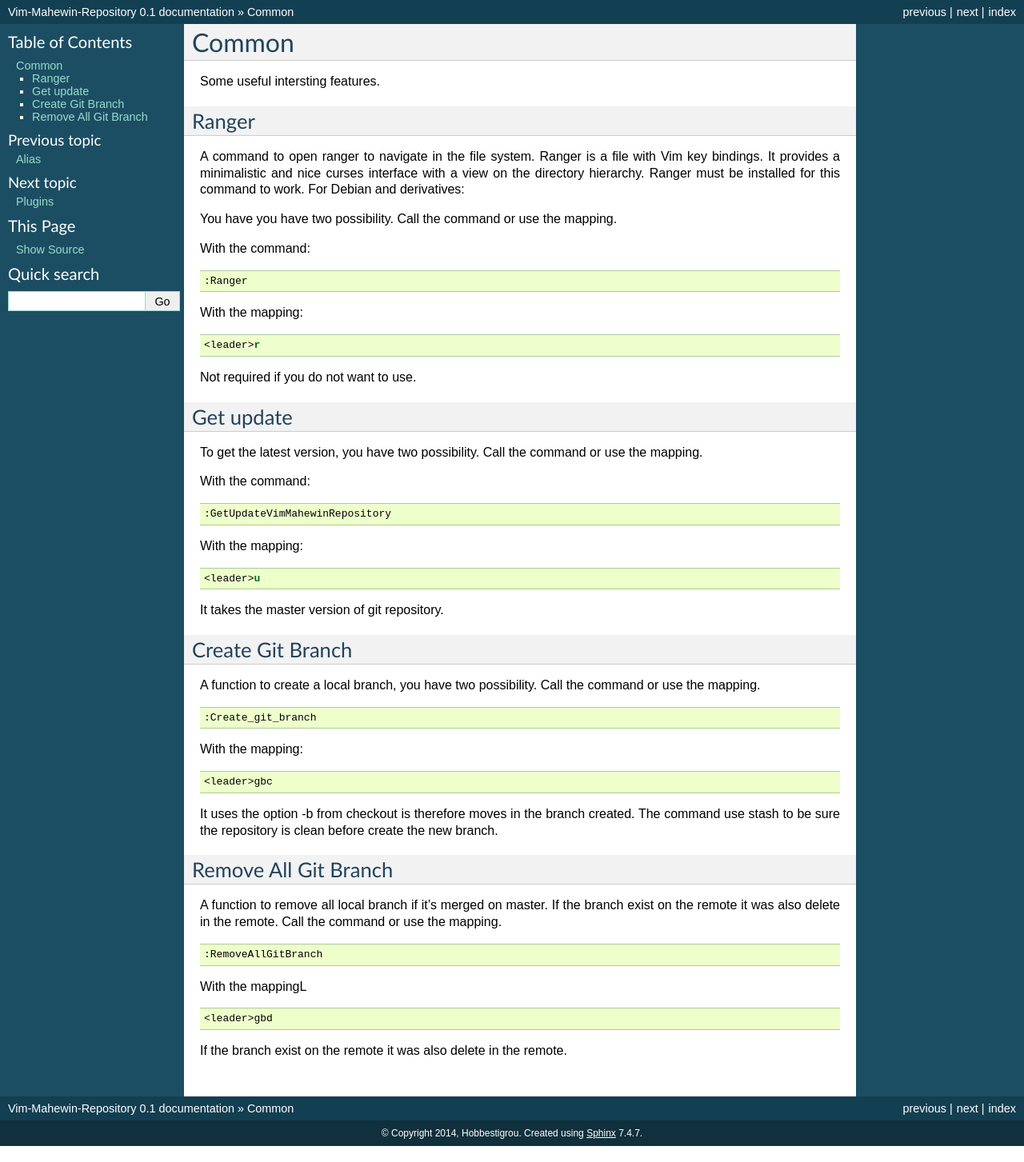
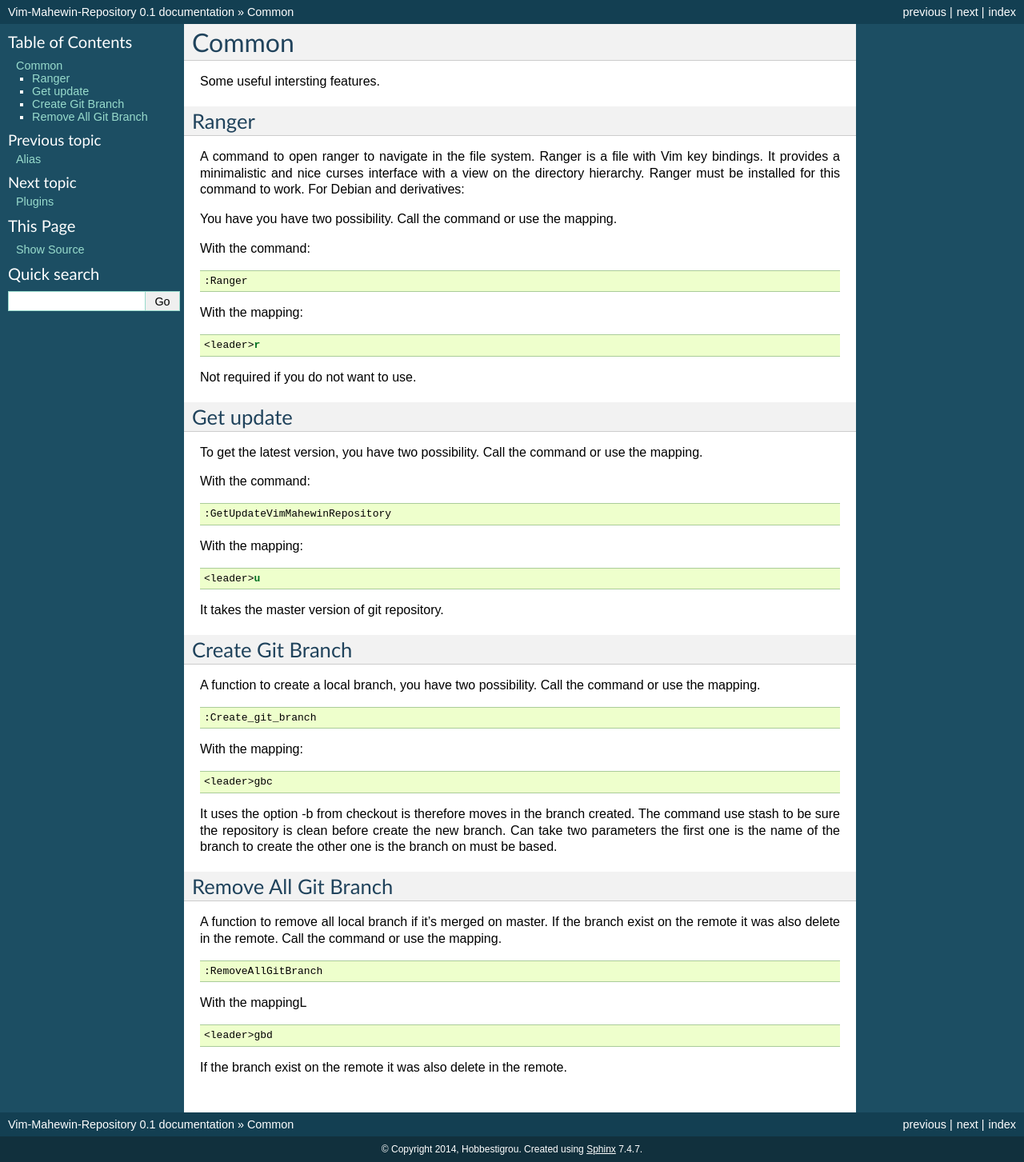
Before and after one commit to hobbestigrou/Vim-Mahewin-Repository, a Sphinx documentation site: the page built from docs/source/common.rst, in a window 1280 px wide. Shown: the whole page at 80% size. Built offline with Sphinx 7.4.7, drawn with Linux system fonts in a browser that asks for light colours; formulas are drawn with MathJax 3.

Commit message:
[Core] Add a possibility to based on another branch not hardcode master pn the create branch function.

```diff
--- a/docs/source/common.rst
+++ b/docs/source/common.rst
@@ -64,7 +64,8 @@ With the mapping:
 
 It uses the option -b from checkout is therefore moves in the branch created.
 The command use stash to be sure the repository is clean before create the new
-branch.
+branch. Can take two parameters the first one is the name of the branch to
+create the other one is the branch on must be based.
 
 Remove All Git Branch
 ---------------------
```
Also changed, not shown: 1 other file.
